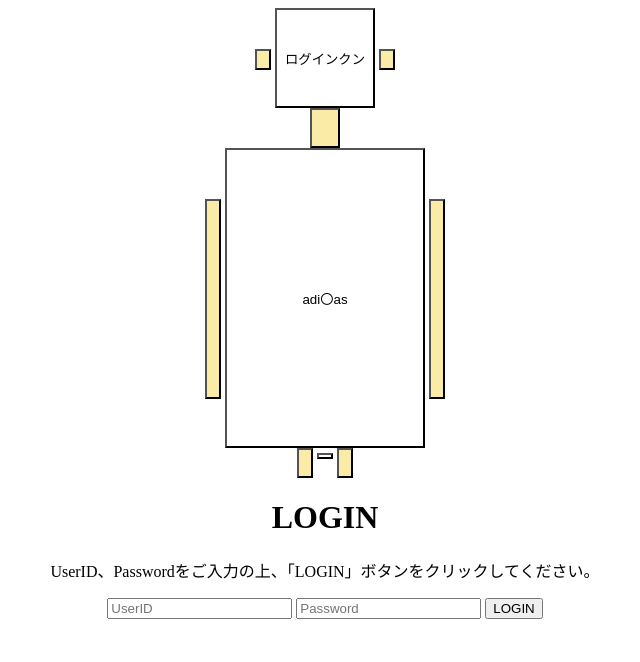
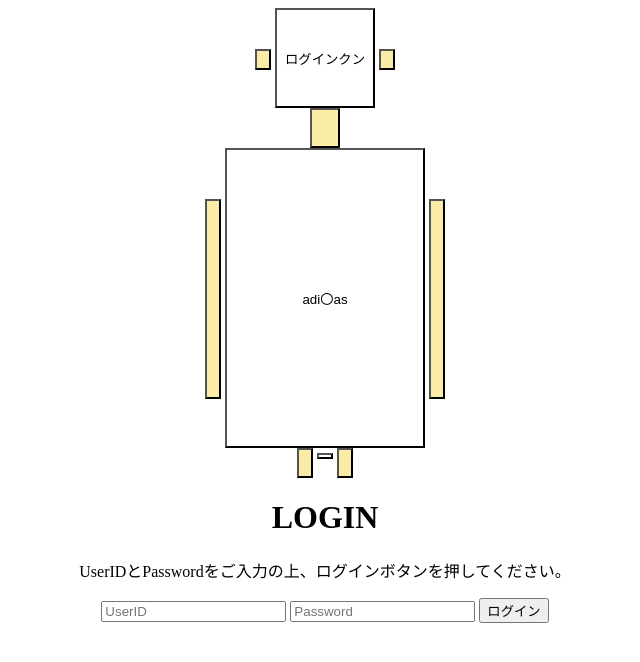
Before and after one commit to f22ba105/drim, a plain HTML site: page homepage/top.html in a window 1280 px wide. Shown: the whole page, without its empty margins (315-955 px from the left). Drawn offline with Linux system fonts and the light colour scheme.

Commit message:
Add files via upload

```diff
--- a/homepage/top.html
+++ b/homepage/top.html
@@ -77,12 +77,12 @@
         <form name="login_form">
             <div class="login_form_top">
               <h1>LOGIN</h1>
-              <p>UserID、Passwordをご入力の上、「LOGIN」ボタンをクリックしてください。</p>
+              <p>UserIDとPasswordをご入力の上、ログインボタンを押してください。</p>
             </div>
             <div class="login_form_btm">
               <input type="id" name="user_id" placeholder="UserID">
               <input type="password" name="password" placeholder="Password">
-              <input type="submit" name="botton" value="LOGIN">
+              <input type="submit" name="botton" value="ログイン">
             </div>
           </form>
 </body>
```
